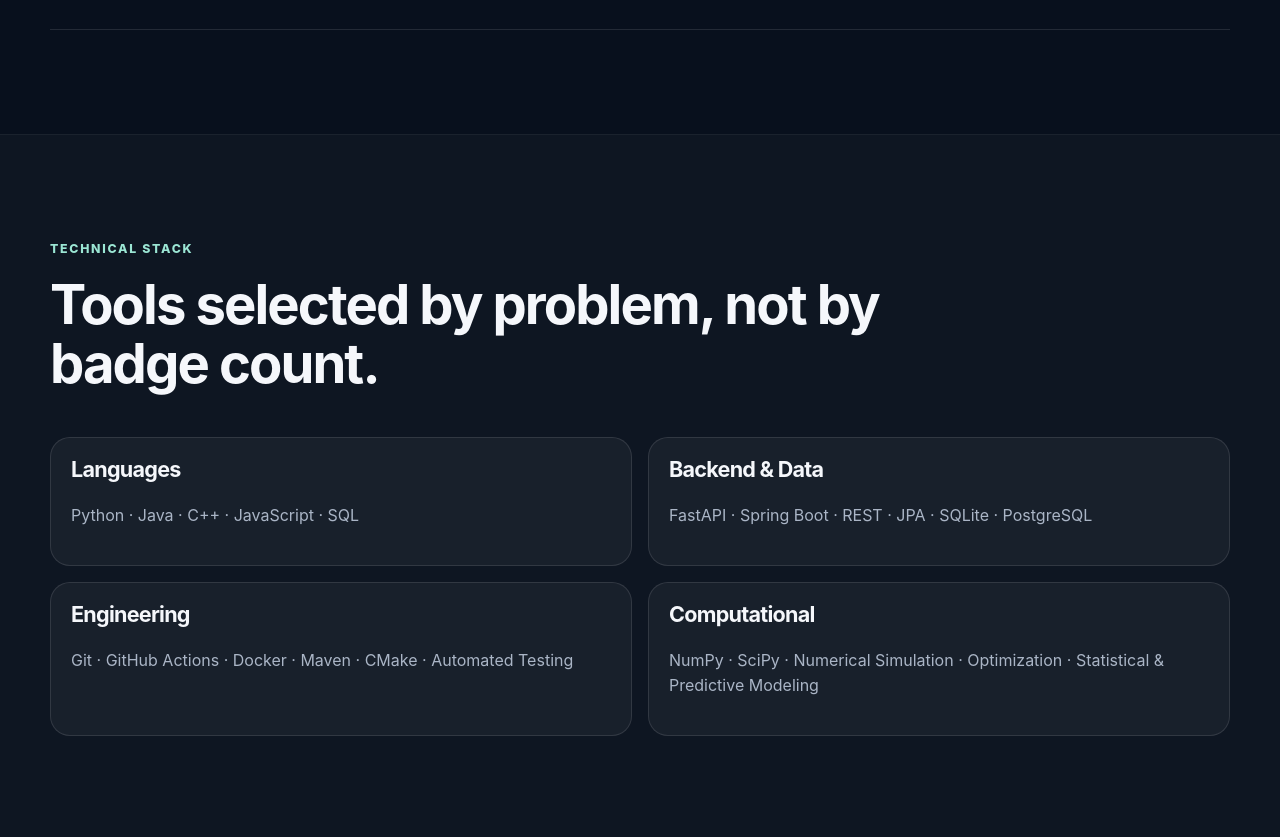
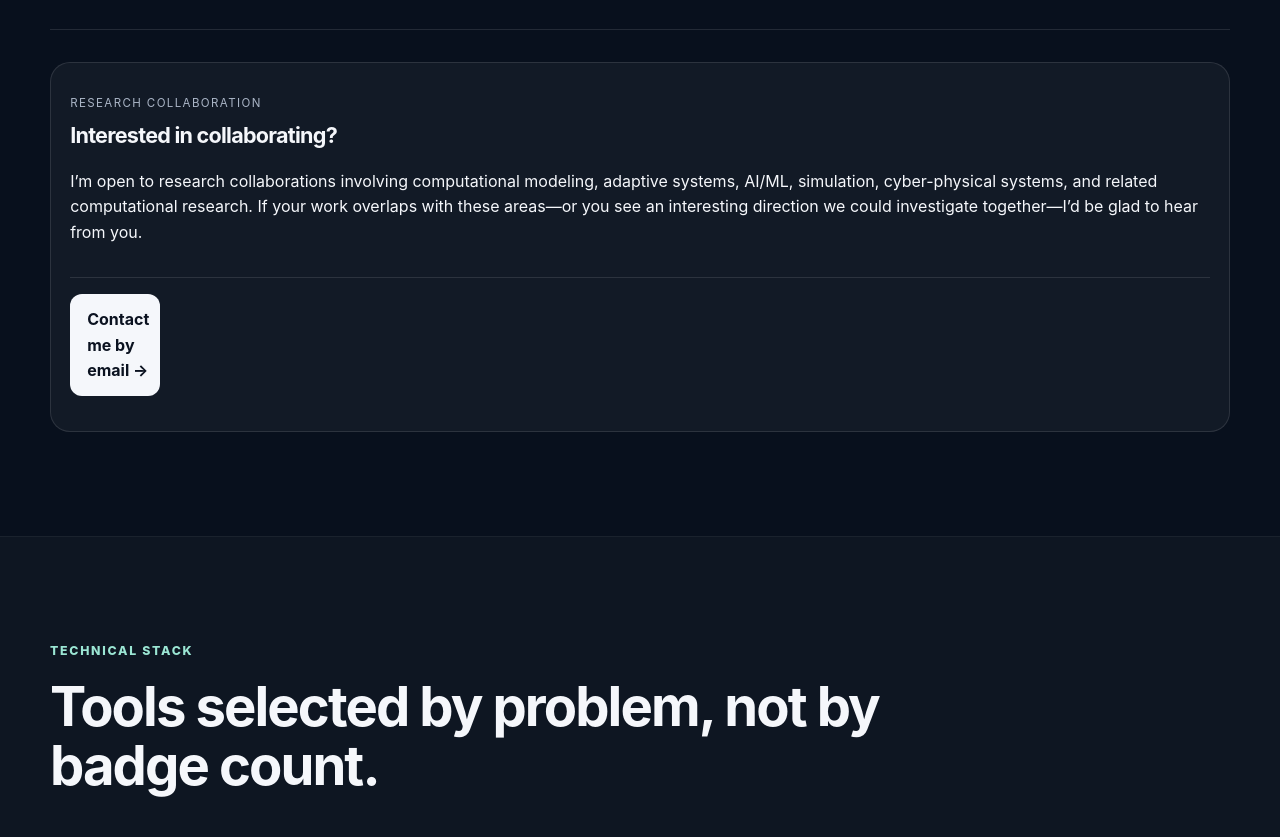
Before and after one commit to JosiahChristian/JosiahChristian.github.io, a website: page index.html in a window 1280 px wide. Shown: the part 3948-4785 px from the top of the page. Drawn offline with Linux system fonts and the light colour scheme.

Commit message:
Add research collaboration contact invitation

```diff
--- a/index.html
+++ b/index.html
@@ -37,7 +37,7 @@
       <article><b>01</b><div><h3>Adaptive-Digital-Twin-Framework</h3><p>Adaptive-system evidence spanning decision-time validity, model adaptation, ranking/intervention behavior, and falsification. Current results preserve both the observed near-cutoff localization effect and the controls that limit poisoning-specific and pre-decision interpretations.</p><a href="https://github.com/JosiahChristian/Adaptive-Digital-Twin-Framework">Research repository →</a></div></article>
       <article><b>02</b><div><h3>Adversarial-RL-Data-Poisoning</h3><p>Controlled reward-poisoning research in a tabular-RL guidance environment, with frozen-threshold evaluation, seed-level design records, reproducibility controls, and a detector-specific low-strength negative result.</p><a href="https://github.com/JosiahChristian/Adversarial-RL-Data-Poisoning">Research repository →</a></div></article>
       <article><b>03</b><div><h3>BiomedicalSystemsSolver</h3><p>Computational-biophysics research framework for cardiovascular and neural system modeling with numerical safeguards, validation evidence, documented limitations, and unresolved discrepancies kept visible.</p><a href="https://github.com/JosiahChristian/BiomedicalSystemsSolver">Research repository →</a></div></article>
-    </div></div></section>
+    </div><aside class="signal" style="margin-top:2rem"><p class="label">Research collaboration</p><h3>Interested in collaborating?</h3><p>I’m open to research collaborations involving computational modeling, adaptive systems, AI/ML, simulation, cyber-physical systems, and related computational research. If your work overlaps with these areas—or you see an interesting direction we could investigate together—I’d be glad to hear from you.</p><div class="actions"><a class="btn primary" href="mailto:christianjosiah2484@gmail.com?subject=Research%20Collaboration%20Inquiry">Contact me by email →</a></div></aside></div></section>
 
     <section id="stack" class="section alt"><div class="shell"><p class="eyebrow">Technical stack</p><h2>Tools selected by problem, not by badge count.</h2><div class="stack"><div><h3>Languages</h3><p>Python · Java · C++ · JavaScript · SQL</p></div><div><h3>Backend & Data</h3><p>FastAPI · Spring Boot · REST · JPA · SQLite · PostgreSQL</p></div><div><h3>Engineering</h3><p>Git · GitHub Actions · Docker · Maven · CMake · Automated Testing</p></div><div><h3>Computational</h3><p>NumPy · SciPy · Numerical Simulation · Optimization · Statistical & Predictive Modeling</p></div></div></div></section>
   </main>
```
